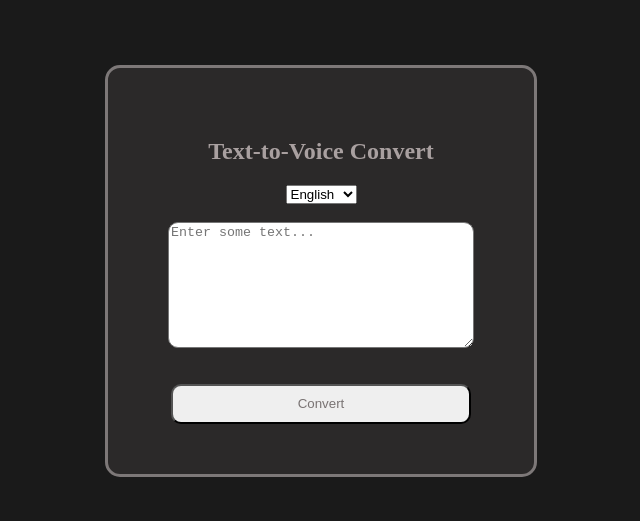
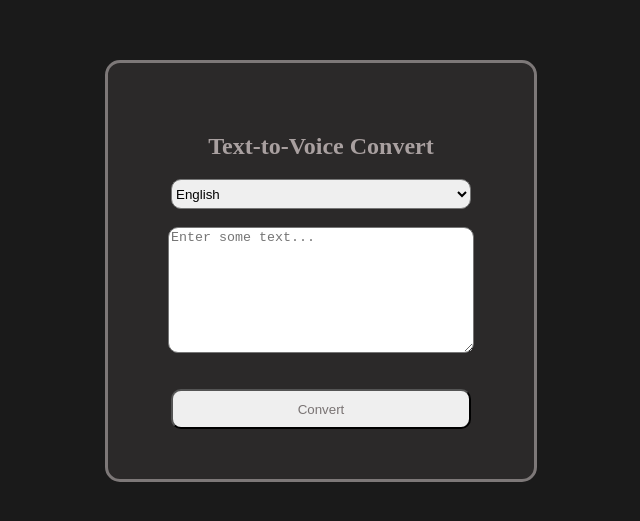
Before and after one commit to akashish3/Text-to-Voice, a plain HTML site: page index.html in a window 1280 px wide. Shown: the part 129-650 px from the top of the page, without its empty margins (319-959 px from the left). Drawn offline with Linux system fonts and the light colour scheme.

Commit message:
Update style.css

```diff
--- a/style.css
+++ b/style.css
@@ -22,6 +22,11 @@ html,body{
     border-radius: 15px;
     border: solid #7d7878;
 }
+.lang-change{
+    width: 300px;
+    height: 30px;
+    border-radius: 10px;
+}
 h2{
     color: #a9a0a0;
     border-radius: 2px;
```
